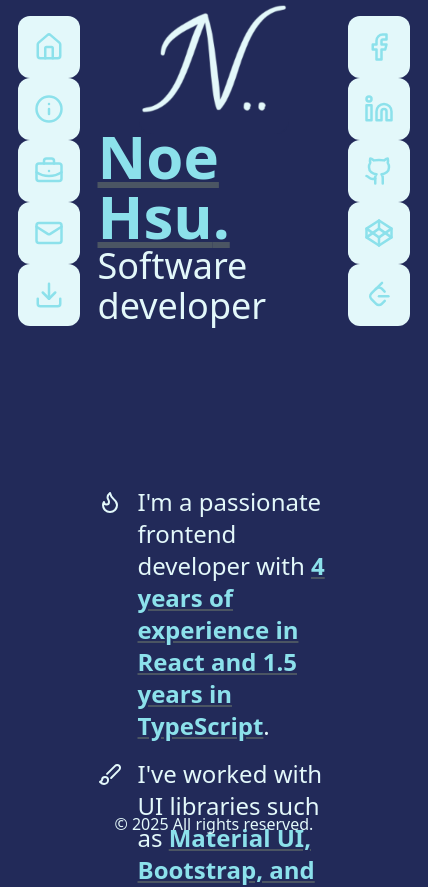
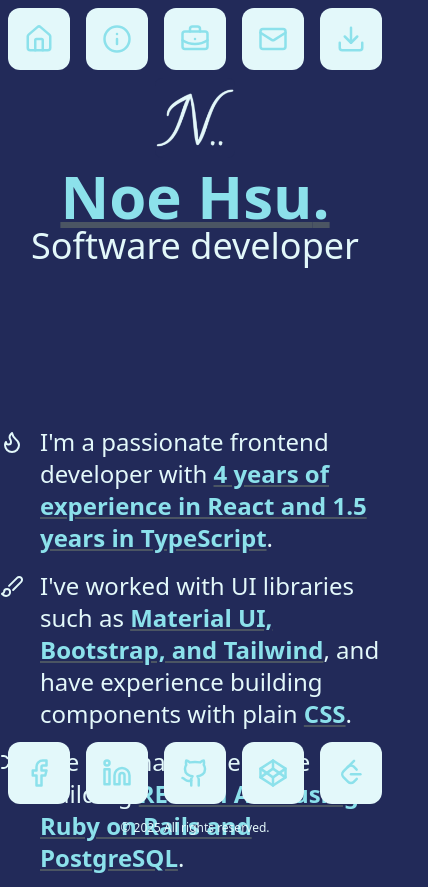
Before and after one commit to noe13hsu/react-portfolio, a React (Vite) app: page / in a window 390 px wide. Shown: the top 887 px of the page, 428 px wide, since content can reach past the window. Built offline with nearby package versions, Linux system fonts and the light colour scheme.

Commit message:
Update App mobile view

```diff
--- a/src/App.tsx
+++ b/src/App.tsx
@@ -85,29 +85,29 @@
 
 function App() {
   return (
-    <div className='grid grid-cols-[25%_1fr_25%] grid-rows-[14%_1fr_6%] h-screen'>
-      <nav className='col-start-1 row-start-1 row-span-3 flex flex-col items-center my-4'>
+    <div className='grid grid-rows-[auto_auto_6fr_auto_auto] grid-cols-1 h-[100dvh] lg:h-screen lg:grid-cols-[25%_1fr_25%] lg:grid-rows-[14%_1fr_6%]'>
+      <nav className='flex justify-between items-center m-2 gap-4 lg:m-4 lg:col-start-1 lg:row-start-1 lg:row-span-3 lg:flex-col '>
         {internalLinks.map(({download, Icon, label, to}) => (
           <IconLink key={label} download={download} Icon={Icon} label={label} to={to} />
         ))}
         <VerticalBar />
       </nav>
 
-      <header className='col-start-2 row-start-1 flex justify-center items-center'>
-        <Link to='/'><img src={logo} alt='logo' /></Link>
+      <header className='flex justify-center items-center lg:col-start-2 lg:row-start-1'>
+        <Link to='/'><img alt='logo' className='w-20 lg:w-40' src={logo} /></Link>
       </header>
 
-      <main className='col-start-2 row-start-2 flex flex-col items-center h-full min-h-0'>
+      <main className='flex flex-col items-center h-full min-h-0 lg:col-start-2 lg:row-start-2'>
         <Routes>
           {internalLinks.map(({element, to}) => <Route element={element} path={to} />)}
         </Routes>
       </main>
 
-      <footer className='col-start-2 row-start-3 flex justify-center items-end'>
+      <footer className='text-xs col-start-1 row-start-5 flex justify-center items-end lg:col-start-2 lg:row-start-3 lg:text-lg'>
         <p className='text-[var(--ice)] m-2'>&copy; 2025 All rights reserved.</p>
       </footer>
 
-      <aside className='col-start-3 row-start-1 row-span-3 flex flex-col items-center my-4'>
+      <aside className='col-start-1 row-start-4 flex justify-between items-center m-2 gap-4 lg:m-4 lg:col-start-3 lg:row-start-1 lg:row-span-3 lg:flex-col'>
         <VerticalBar />
         {externalLinks.map(({Icon, label, to}) => <IconLink key={label} Icon={Icon} label={label} to={to} />)}
       </aside>
```
